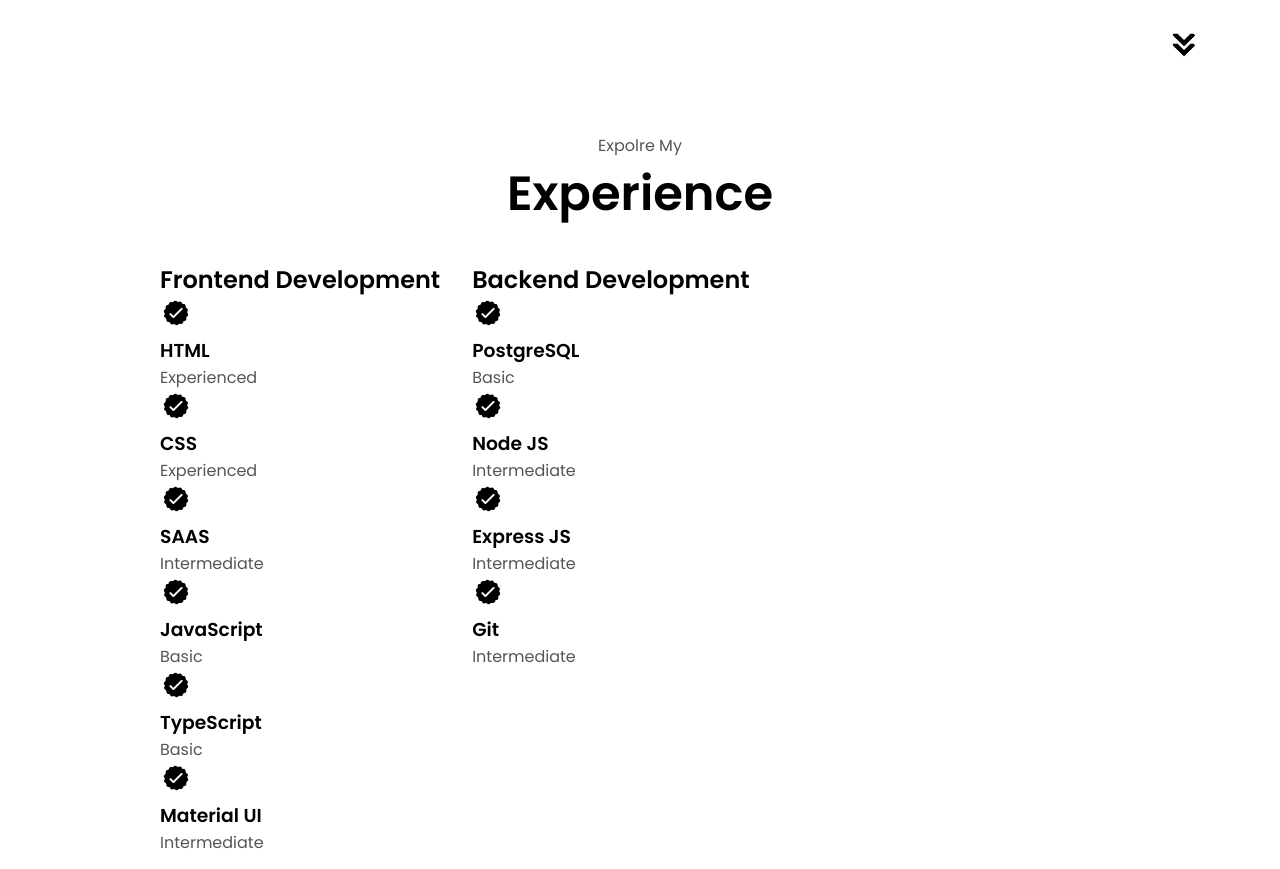
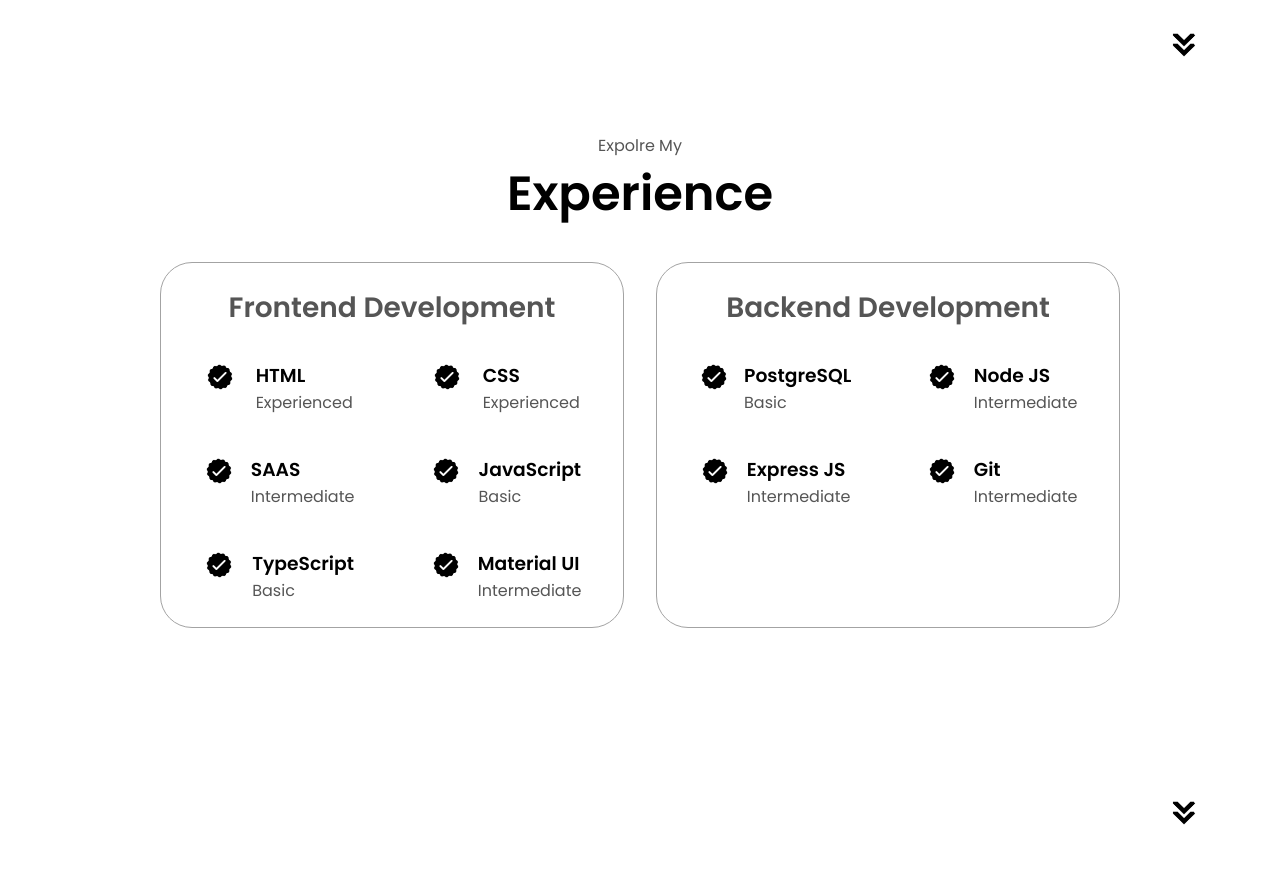
Before and after one commit to giantuor/giantuor.github.io, a plain HTML site: page index.html in a window 1280 px wide. Shown: the part 1443-2312 px from the top of the page. Drawn offline with Linux system fonts and the light colour scheme.

Commit message:
experience section done

```diff
--- a/index.html
+++ b/index.html
@@ -87,7 +87,7 @@
         <h1 class="title">Experience</h1>
         <div class="experience-details-container">
             <div class="about-containers">
-                <div class="details-containers">
+                <div class="details-container">
                     <h2 class="experience-sub-title">Frontend Development</h2>
                     <div class="article-container">
                         <article>
@@ -134,7 +134,7 @@
                         </article>
                     </div>
                 </div>
-                <div class="details-containers">
+                <div class="details-container">
                     <h2 class="experience-sub-title">Backend Development</h2>
                     <div class="article-container">
                         <article>
@@ -169,6 +169,7 @@
                 </div>
             </div>
         </div>
+        <img src="./assets/arrow.png" alt="Arrow icon" class="icon arrow" onclick="location.href='./#projects'">
     </section>
     <script src="script.js"></script>
 </body>
--- a/style.css
+++ b/style.css
@@ -306,3 +306,42 @@ section {
     width: 400px;
     margin: auto 0;
 }
+
+/* EXPERIENCE SECTION */
+
+#experience {
+    position: relative;
+}
+
+.experience-sub-title {
+    color: rgb(85,85,85);
+    font-weight: 600;
+    font-size: 1.75rem;
+    margin-bottom: 2rem;
+}
+
+.experience-details-container {
+    display: flex;
+    justify-content: center;
+    flex-direction: column;
+}
+
+.article-container {
+    display: flex;
+    text-align: initial;
+    flex-wrap: wrap;
+    flex-direction: row;
+    gap: 2.5rem;
+    justify-content: space-around;
+}
+
+article {
+    display: flex;
+    width: 10rem;
+    justify-content: space-around;
+    gap: 0.5rem;
+}
+
+article .icon {
+    cursor: default;
+}
```
